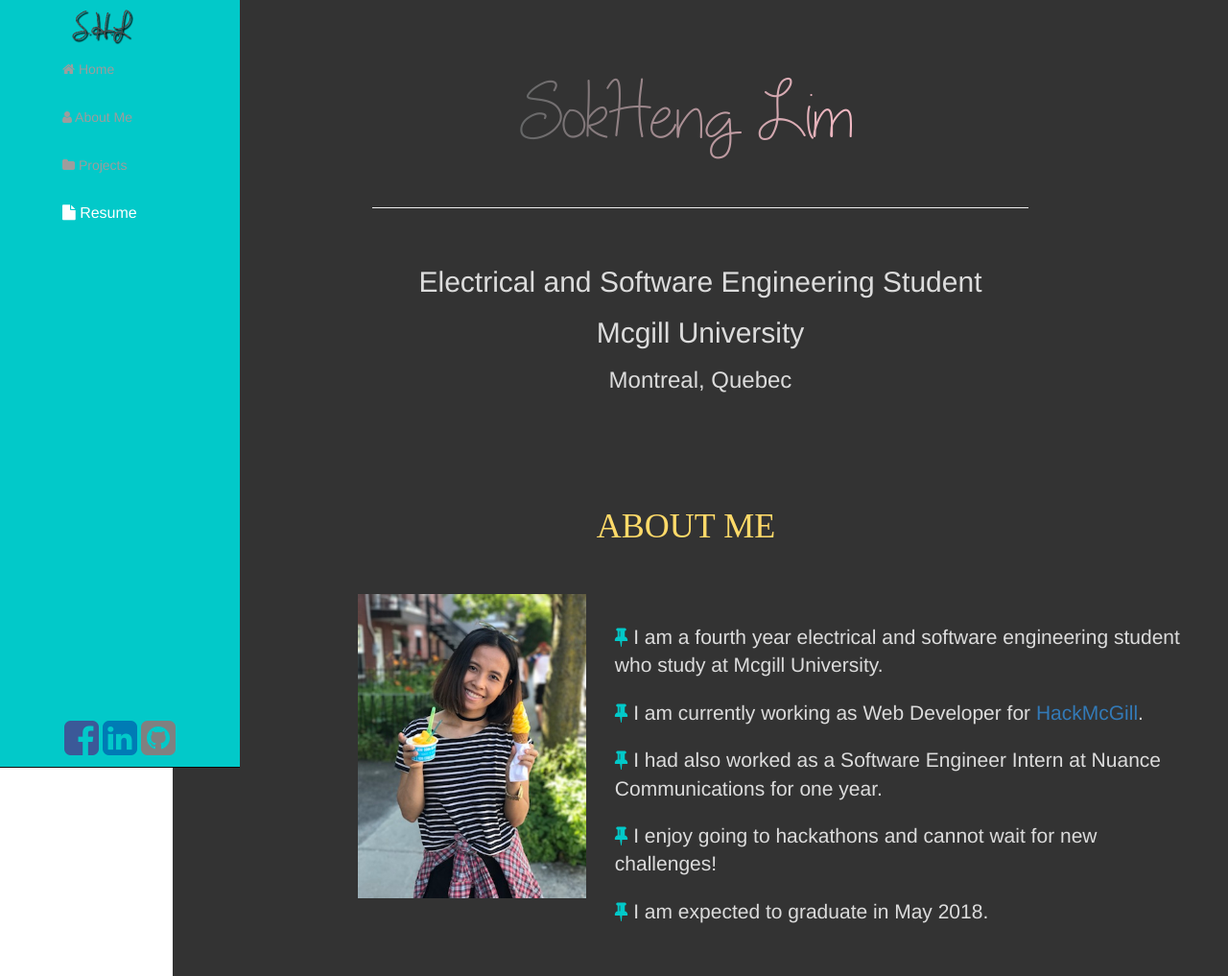
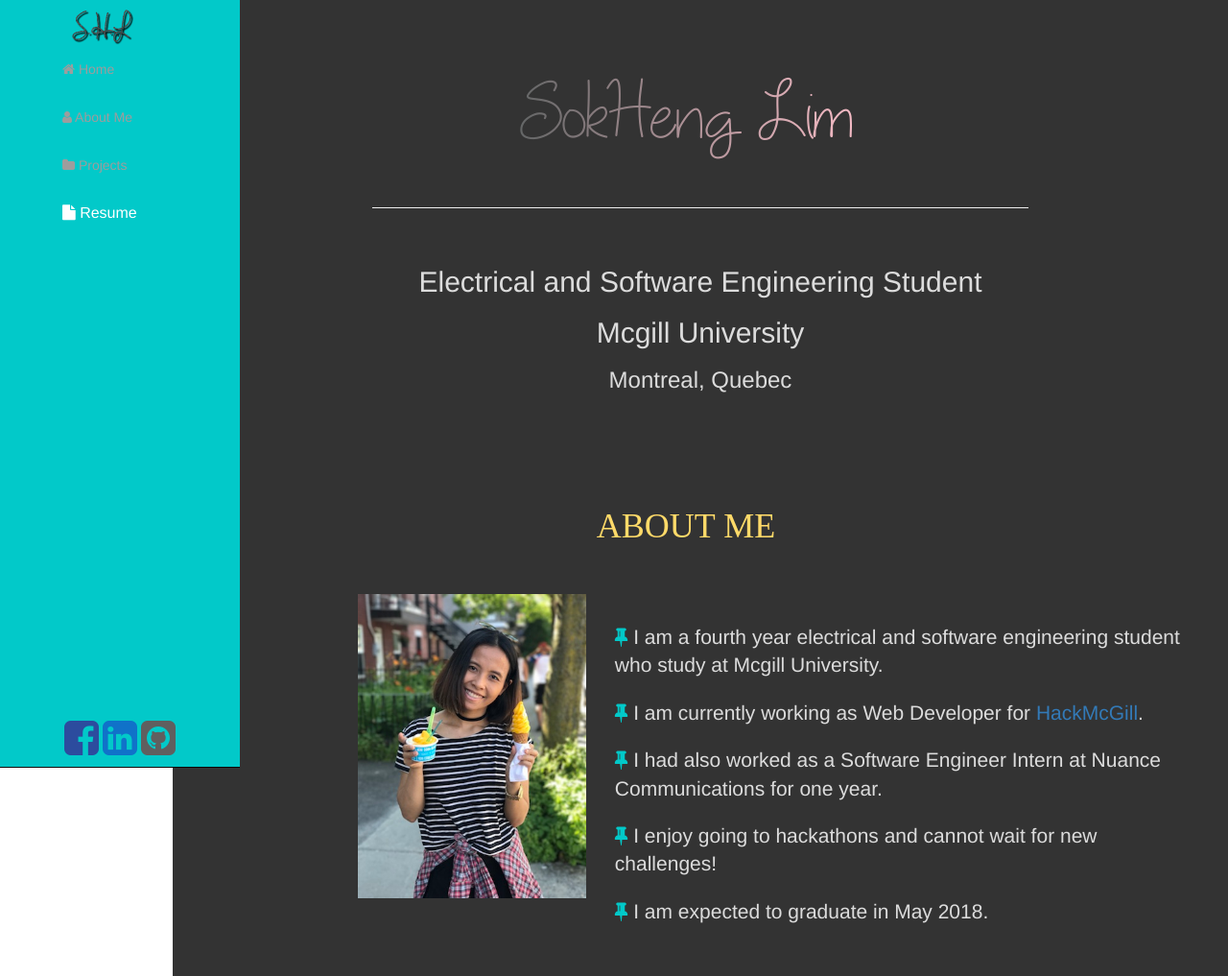
Before and after one commit to Soqueen/Soqueen.github.io, a plain HTML site: page index.html in a window 1280 px wide. Shown: the top 1017 px of the page at 96% size. Drawn offline with nearby package versions, Linux system fonts and the light colour scheme.

Commit message:
change social media colors

```diff
--- a/index.html
+++ b/index.html
@@ -46,14 +46,14 @@
             </ul>
             <div class="nav-bottom centered">
                 <a href="https://www.facebook.com/S.H.alpha?fref=ts" target="_blank">
-                    <i class="fa fa-facebook-square fa-3x" style="color: #3b5998"></i>
+                    <i class="fa fa-facebook-square fa-3x" style="color: rgb(44, 76, 158)"></i>
                 </a>
                 <a href="https://www.linkedin.com/profile/view?id=AAkAABX_pPUBwvXwcmOLvEQDXULuePfzvY8N44M&authType=NAME_SEARCH&authToken=NTMh&locale=en_US&trk=tyah&trkInfo=clickedVertical%3Amynetwork%2CclickedEntityId%3A369075445%2CauthType%3ANAME_SEARCH%2Cidx%3A1-2-2%2CtarId%3A1442739573996%2Ctas%3Alim"
                    target="_blank">
-                    <i class="fa fa-linkedin-square fa-3x" style="color: #007bb5"></i>
+                    <i class="fa fa-linkedin-square fa-3x" style="color: rgb(16, 114, 201)"></i>
                 </a>
                 <a href="https://github.com/soqueen" target="_blank">
-                    <i class="fa fa-github-square fa-3x" style="color: grey"></i>
+                    <i class="fa fa-github-square fa-3x" style="color: #605f5f"></i>
                 </a>
             </div>
         </div><!--/.nav-collapse -->
```
